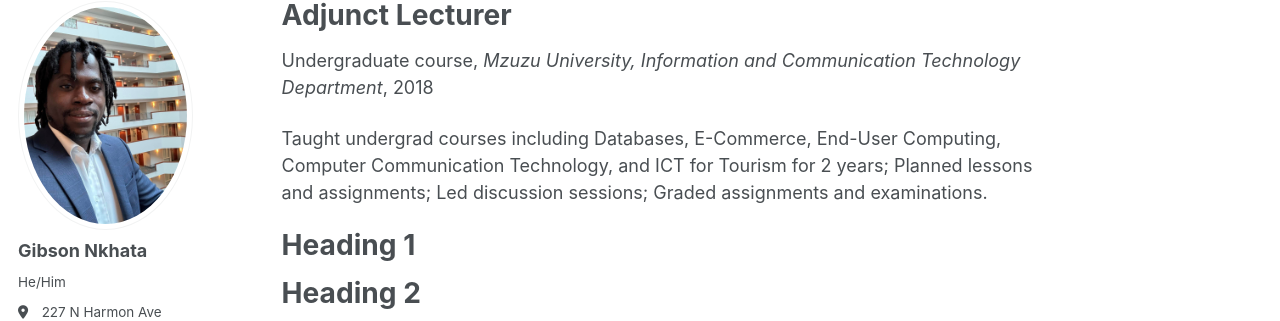
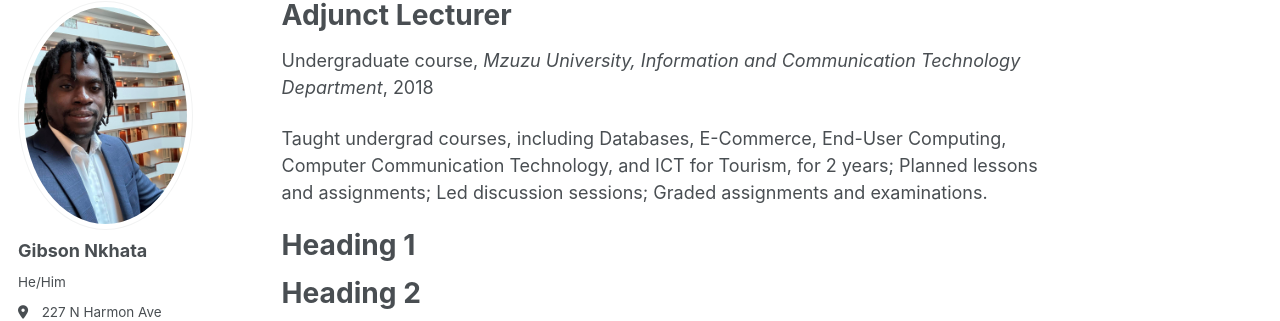
Before and after one commit to gnkhata/gnkhata.github.io, a Jekyll site: the page built from _teaching/2014-spring-teaching-1.md, in a window 1280 px wide and 948 px high. Shown: the part 100-421 px from the top of the window. Built offline with Jekyll 4.4.1, drawn with Linux system fonts in a browser that asks for light colours; some web fonts are replaced; a script bundle is joined from its source files by our own code; library files that are not in the unit come from our copies.

```diff
--- a/_teaching/2014-spring-teaching-1.md
+++ b/_teaching/2014-spring-teaching-1.md
@@ -8,8 +8,8 @@ date: 2018-11-01
 location: "Mzuzu, Malawi"
 ---
 
-Taught undergrad courses including Databases, E-Commerce, End-User Computing, Computer Communication
-Technology, and ICT for Tourism for 2 years; Planned lessons and assignments; Led discussion sessions; Graded assignments and examinations.
+Taught undergrad courses, including Databases, E-Commerce, End-User Computing, Computer Communication
+Technology, and ICT for Tourism, for 2 years; Planned lessons and assignments; Led discussion sessions; Graded assignments and examinations.
 
 Heading 1
 ======
```
